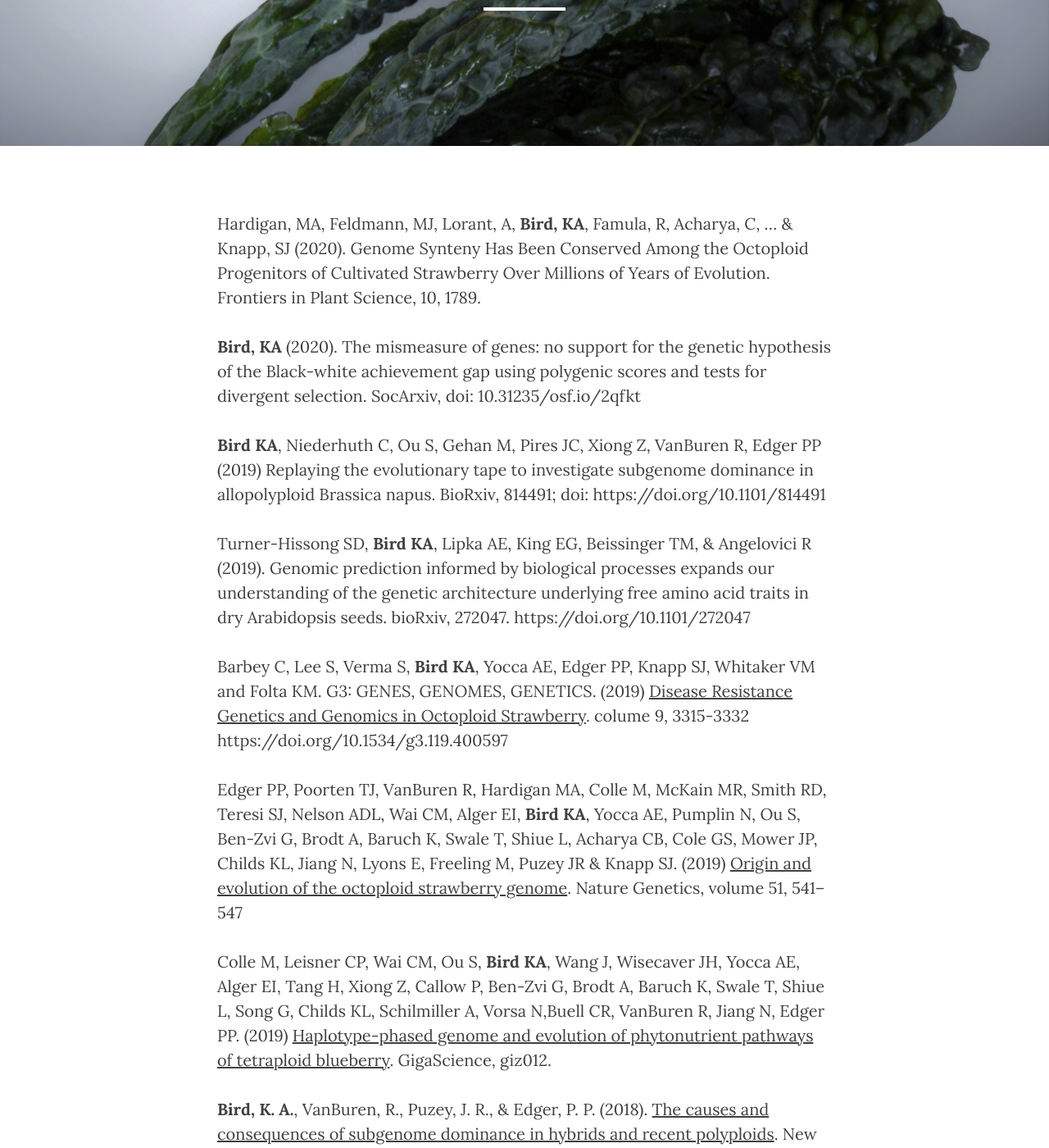
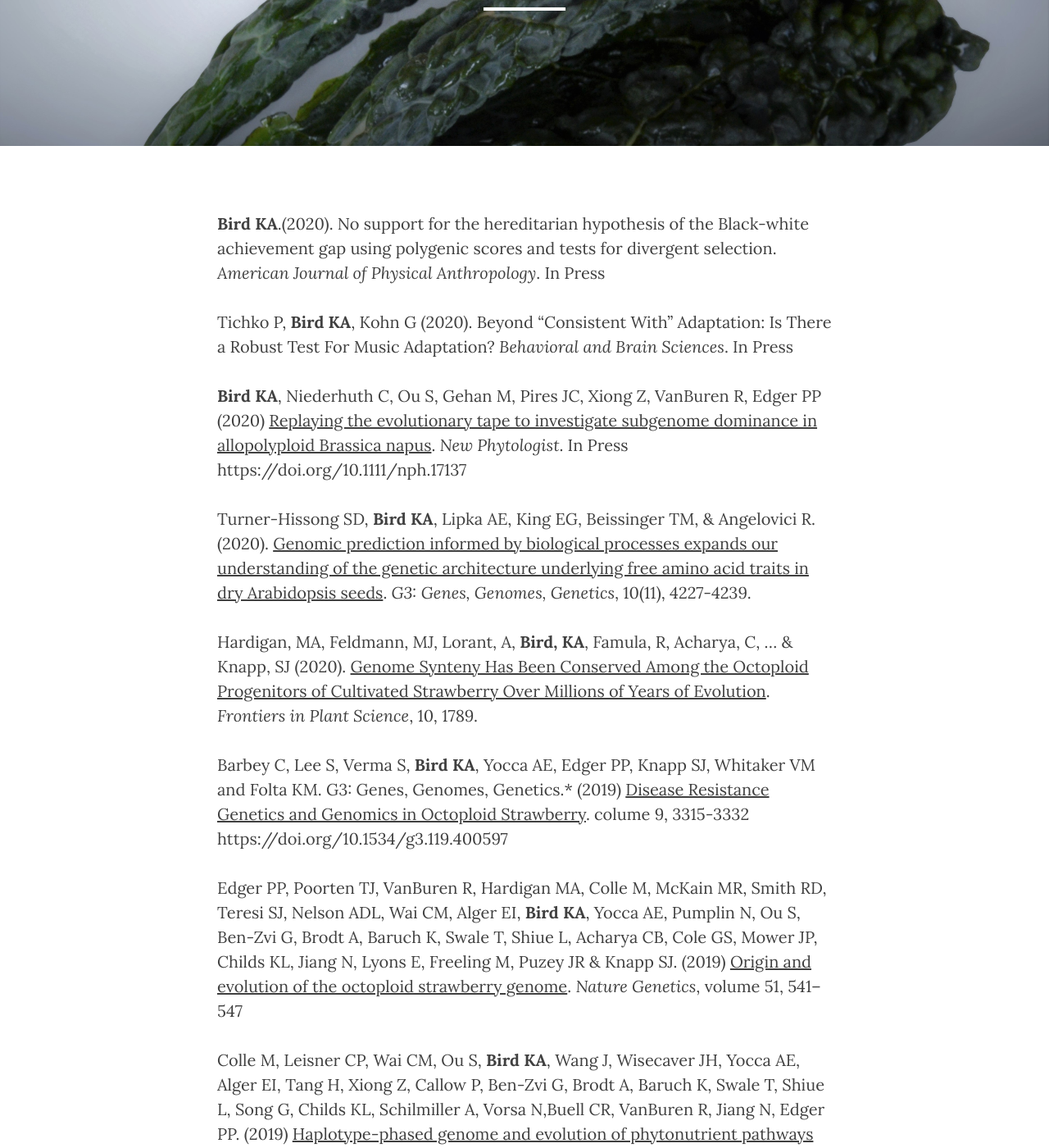
Before and after one commit to KevinABird/KevinABird.github.io, a Jekyll site: the page built from 4_publications.md, in a window 1280 px wide and 1400 px high, scrolled down 244 px. Shown: the whole window at 82% size. Built offline with Jekyll 4.4.1, drawn with Linux system fonts in a browser that asks for light colours; nearby versions of some CDN libraries; some of the changed text lies outside the part shown.

Commit message:
Update 4_publications.md

```diff
--- a/4_publications.md
+++ b/4_publications.md
@@ -3,33 +3,33 @@ layout: page
 title: "Publications"
 header-img: "img/Banner1-1.jpg"
 ---
+**Bird KA**.(2020). No support for the hereditarian hypothesis of the Black-white achievement gap using polygenic scores and tests for divergent selection. *American Journal of Physical Anthropology*. In Press
+
+Tichko P, **Bird KA**, Kohn G (2020). Beyond “Consistent With” Adaptation: Is There a Robust Test For Music Adaptation? *Behavioral and Brain Sciences*. In Press
+
+**Bird KA**, Niederhuth C, Ou S, Gehan M, Pires JC, Xiong Z, VanBuren R, Edger PP (2020) [Replaying the evolutionary tape to investigate subgenome dominance in allopolyploid Brassica napus](https://nph.onlinelibrary.wiley.com/doi/10.1111/nph.17137). *New Phytologist*. In Press https://doi.org/10.1111/nph.17137
+
+Turner-Hissong SD, **Bird KA**, Lipka AE, King EG, Beissinger TM, & Angelovici R. (2020). [Genomic prediction informed by biological processes expands our understanding of the genetic architecture underlying free amino acid traits in dry Arabidopsis seeds](https://www.g3journal.org/content/10/11/4227.abstract). *G3: Genes, Genomes, Genetics*, 10(11), 4227-4239.
+
+Hardigan, MA, Feldmann, MJ, Lorant, A, **Bird, KA**, Famula, R, Acharya, C, ... & Knapp, SJ (2020). [Genome Synteny Has Been Conserved Among the Octoploid Progenitors of Cultivated Strawberry Over Millions of Years of Evolution](https://www.frontiersin.org/articles/10.3389/fpls.2019.01789/full?&utm_source=Email_to_authors_&utm_medium=Email&utm_content=T1_11.5e1_author&utm_campaign...). *Frontiers in Plant Science*, 10, 1789.
+
+Barbey C, Lee S, Verma S, **Bird KA**, Yocca AE, Edger PP, Knapp SJ, Whitaker VM and Folta KM.
+G3: Genes, Genomes, Genetics.* (2019) [Disease Resistance Genetics and Genomics in Octoploid Strawberry](https://www.g3journal.org/content/early/2019/08/16/g3.119.400597). colume 9, 3315-3332 https://doi.org/10.1534/g3.119.400597
+
+Edger PP, Poorten TJ, VanBuren R, Hardigan MA, Colle M,  McKain MR, Smith RD,  Teresi SJ, Nelson ADL, Wai CM, Alger EI, **Bird KA**, Yocca AE, Pumplin N, Ou S, Ben-Zvi G, Brodt A, Baruch K, Swale T, Shiue L, Acharya CB,  Cole GS, Mower JP, Childs KL, Jiang N, Lyons E, Freeling M, Puzey JR & Knapp SJ.  (2019) [Origin and evolution of the octoploid strawberry genome](https://www.nature.com/articles/s41588-019-0356-4). *Nature Genetics*, volume 51, 541–547
 
 
-Hardigan, MA, Feldmann, MJ, Lorant, A, **Bird, KA**, Famula, R, Acharya, C, ... & Knapp, SJ (2020). Genome Synteny Has Been Conserved Among the Octoploid Progenitors of Cultivated Strawberry Over Millions of Years of Evolution. Frontiers in Plant Science, 10, 1789.
+Colle M, Leisner CP, Wai CM, Ou S, **Bird KA**, Wang J, Wisecaver JH, Yocca AE, Alger EI, Tang H, Xiong Z, Callow P, Ben-Zvi G, Brodt A, Baruch K, Swale T, Shiue L,  Song G,  Childs KL, Schilmiller A, Vorsa N,Buell CR, VanBuren R, Jiang N, Edger PP. (2019) [Haplotype-phased genome and evolution of phytonutrient pathways of tetraploid blueberry](https://academic.oup.com/gigascience/advance-article/doi/10.1093/gigascience/giz012/5304886). *GigaScience*, giz012.
 
-**Bird, KA** (2020). The mismeasure of genes: no support for the genetic hypothesis of the Black-white achievement gap using polygenic scores and tests for divergent selection. SocArxiv, doi: 10.31235/osf.io/2qfkt
+**Bird, K. A.**, VanBuren, R., Puzey, J. R., & Edger, P. P. (2018). [The causes and consequences of subgenome dominance in hybrids and recent polyploids](https://nph.onlinelibrary.wiley.com/doi/abs/10.1111/nph.15256). *New Phytologist*.
 
-**Bird KA**, Niederhuth C, Ou S, Gehan M, Pires JC, Xiong Z, VanBuren R, Edger PP (2019) Replaying the evolutionary tape to investigate subgenome dominance in allopolyploid Brassica napus. BioRxiv, 814491; doi:  https://doi.org/10.1101/814491
+Edger, P. P., McKain, M. R., **Bird, K. A.**, & VanBuren, R. (2018). [Subgenome assignment in allopolyploids: challenges and future directions](https://www.sciencedirect.com/science/article/pii/S1369526617301310). *Current Opinion in Plant Biology*, 42, 76-80.
 
-Turner-Hissong SD, **Bird KA**, Lipka AE, King EG, Beissinger TM, & Angelovici R (2019). Genomic prediction informed by biological processes expands our understanding of the genetic architecture underlying free amino acid traits in dry Arabidopsis seeds. bioRxiv, 272047. https://doi.org/10.1101/272047
+**Bird, K. A.**, An, H., Gazave, E., Gore, M. A., Pires, J. C., Robertson, L. D., & Labate, J. A. (2017). [Population structure and phylogenetic relationships in a diverse panel of Brassica rapa L.](https://www.frontiersin.org/articles/10.3389/fpls.2017.00321/full) *Frontiers in Plant Science*, 8, 321.
 
-Barbey C, Lee S, Verma S, **Bird KA**, Yocca AE, Edger PP, Knapp SJ, Whitaker VM and Folta KM.
-G3: GENES, GENOMES, GENETICS. (2019) [Disease Resistance Genetics and Genomics in Octoploid Strawberry](https://www.g3journal.org/content/early/2019/08/16/g3.119.400597). colume 9, 3315-3332 https://doi.org/10.1534/g3.119.400597
+Washburn, J. D., **Bird, K. A.**, Conant, G. C., & Pires, J. C. (2016). [Convergent evolution and the origin of complex phenotypes in the age of systems biology](https://www.journals.uchicago.edu/doi/abs/10.1086/686009). *International Journal of Plant Sciences*, 177(4), 305-318.
 
-Edger PP, Poorten TJ, VanBuren R, Hardigan MA, Colle M,  McKain MR, Smith RD,  Teresi SJ, Nelson ADL, Wai CM, Alger EI, **Bird KA**, Yocca AE, Pumplin N, Ou S, Ben-Zvi G, Brodt A, Baruch K, Swale T, Shiue L, Acharya CB,  Cole GS, Mower JP, Childs KL, Jiang N, Lyons E, Freeling M, Puzey JR & Knapp SJ.  (2019) [Origin and evolution of the octoploid strawberry genome](https://www.nature.com/articles/s41588-019-0356-4). Nature Genetics, volume 51, 541–547
-
-
-Colle M, Leisner CP, Wai CM, Ou S, **Bird KA**, Wang J, Wisecaver JH, Yocca AE, Alger EI, Tang H, Xiong Z, Callow P, Ben-Zvi G, Brodt A, Baruch K, Swale T, Shiue L,  Song G,  Childs KL, Schilmiller A, Vorsa N,Buell CR, VanBuren R, Jiang N, Edger PP. (2019) [Haplotype-phased genome and evolution of phytonutrient pathways of tetraploid blueberry](https://academic.oup.com/gigascience/advance-article/doi/10.1093/gigascience/giz012/5304886). GigaScience, giz012.
-
-**Bird, K. A.**, VanBuren, R., Puzey, J. R., & Edger, P. P. (2018). [The causes and consequences of subgenome dominance in hybrids and recent polyploids](https://nph.onlinelibrary.wiley.com/doi/abs/10.1111/nph.15256). New Phytologist.
-
-Edger, P. P., McKain, M. R., **Bird, K. A.**, & VanBuren, R. (2018). [Subgenome assignment in allopolyploids: challenges and future directions](https://www.sciencedirect.com/science/article/pii/S1369526617301310). Current opinion in plant biology, 42, 76-80.
-
-**Bird, K. A.**, An, H., Gazave, E., Gore, M. A., Pires, J. C., Robertson, L. D., & Labate, J. A. (2017). [Population structure and phylogenetic relationships in a diverse panel of Brassica rapa L.](https://www.frontiersin.org/articles/10.3389/fpls.2017.00321/full) Frontiers in plant science, 8, 321.
-
-Washburn, J. D., **Bird, K. A.**, Conant, G. C., & Pires, J. C. (2016). [Convergent evolution and the origin of complex phenotypes in the age of systems biology](https://www.journals.uchicago.edu/doi/abs/10.1086/686009). International Journal of Plant Sciences, 177(4), 305-318.
-
-Edger, P. P.\*, Tang, M.\*, **Bird, K. A.**, Mayfield, D. R., Conant, G., Mummenhoff, K., Koch, M.A, & Pires, J. C. (2014). [Secondary structure analyses of the nuclear rRNA internal transcribed spacers and assessment of its phylogenetic utility across the Brassicaceae (mustards)](http://journals.plos.org/plosone/article?id=10.1371/journal.pone.0101341). PLoS One, 9(7), e101341.
+Edger, P. P.\*, Tang, M.\*, **Bird, K. A.**, Mayfield, D. R., Conant, G., Mummenhoff, K., Koch, M.A, & Pires, J. C. (2014). [Secondary structure analyses of the nuclear rRNA internal transcribed spacers and assessment of its phylogenetic utility across the Brassicaceae (mustards)](http://journals.plos.org/plosone/article?id=10.1371/journal.pone.0101341). *PLOS ONE*, 9(7), e101341.
 
 
 \* these authors contributed equally
```
